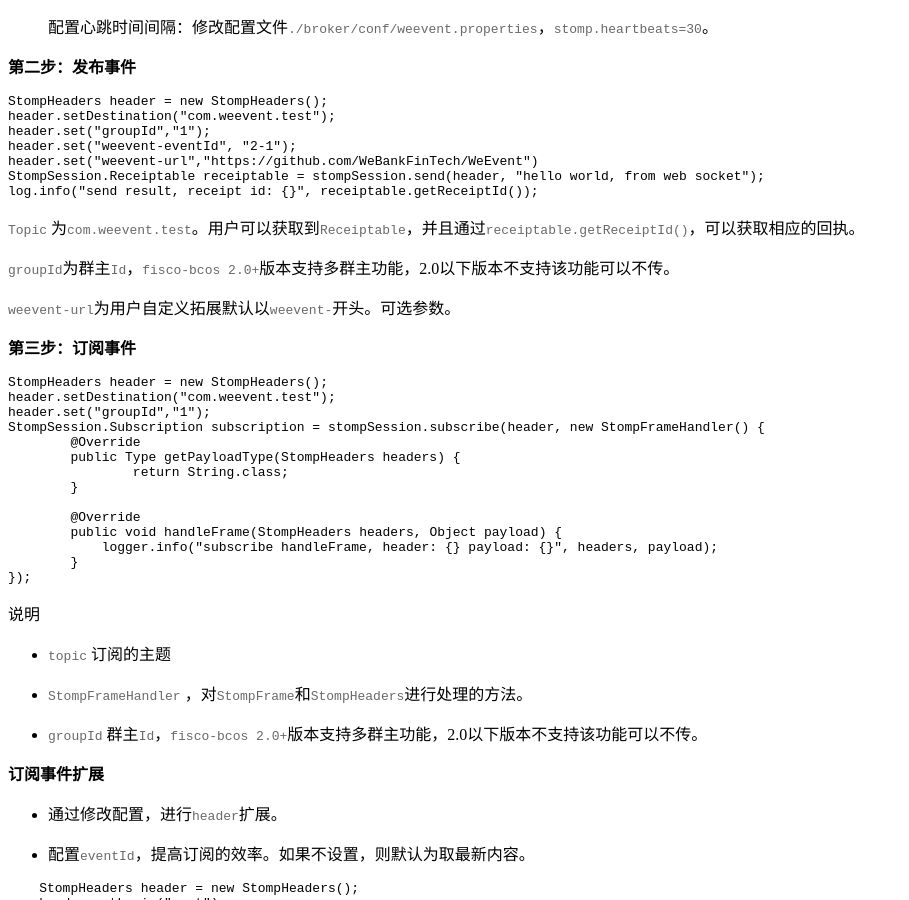
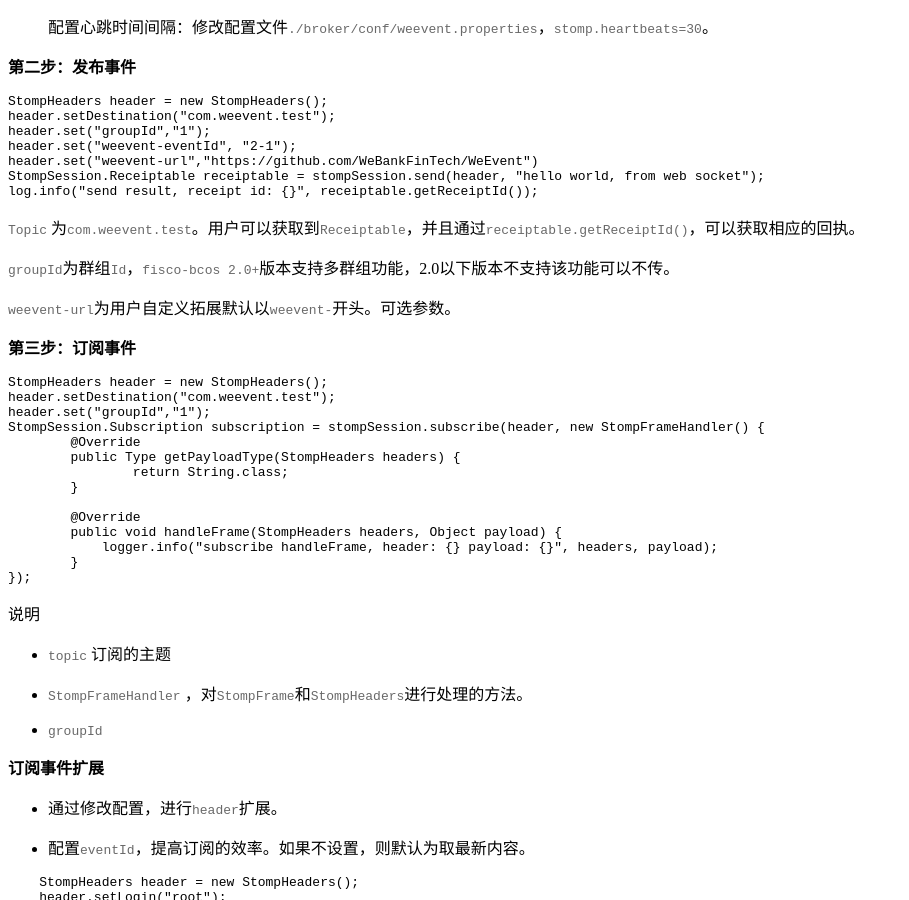
Before and after one commit to WeBankBlockchain/WeEvent-docs, a Sphinx documentation site: the page built from docs/protocal/stomp.md, in a window 1280 px wide and 900 px high, scrolled down 1605 px. Shown: the whole window, without its empty margins (0-909 px from the left). Built offline with Sphinx 7.4.7 and the Read the Docs theme 2.0.0, drawn with Linux system fonts in a browser that asks for light colours.

Commit message:
update groupId discription

```diff
--- a/docs/protocal/stomp.md
+++ b/docs/protocal/stomp.md
@@ -59,7 +59,7 @@ log.info("send result, receipt id: {}", receiptable.getReceiptId());
 
 `Topic` 为`com.weevent.test`。用户可以获取到`Receiptable`，并且通过`receiptable.getReceiptId()`，可以获取相应的回执。
 
-`groupId`为群主`Id`，`fisco-bcos 2.0+`版本支持多群主功能，2.0以下版本不支持该功能可以不传。
+`groupId`为群组`Id`，`fisco-bcos 2.0+`版本支持多群组功能，2.0以下版本不支持该功能可以不传。
 
 `weevent-url`为用户自定义拓展默认以`weevent-`开头。可选参数。
 
@@ -86,7 +86,7 @@ StompSession.Subscription subscription = stompSession.subscribe(header, new Stom
 
 - `topic`  订阅的主题
 - `StompFrameHandler`  ，对`StompFrame`和`StompHeaders`进行处理的方法。
-- `groupId` 群主`Id`，`fisco-bcos 2.0+`版本支持多群主功能，2.0以下版本不支持该功能可以不传。
+- `groupId`
 
 
 **订阅事件扩展**
```
Also changed, not shown: docs/install/module/governance.md (+1 -0 lines), docs/protocal/javasdk.md (+3 -2 lines), docs/protocal/jsonrpc.md (+1 -1 lines), docs/protocal/mqtt.md (+1 -1 lines), docs/protocal/restful.md (+1 -1 lines).
